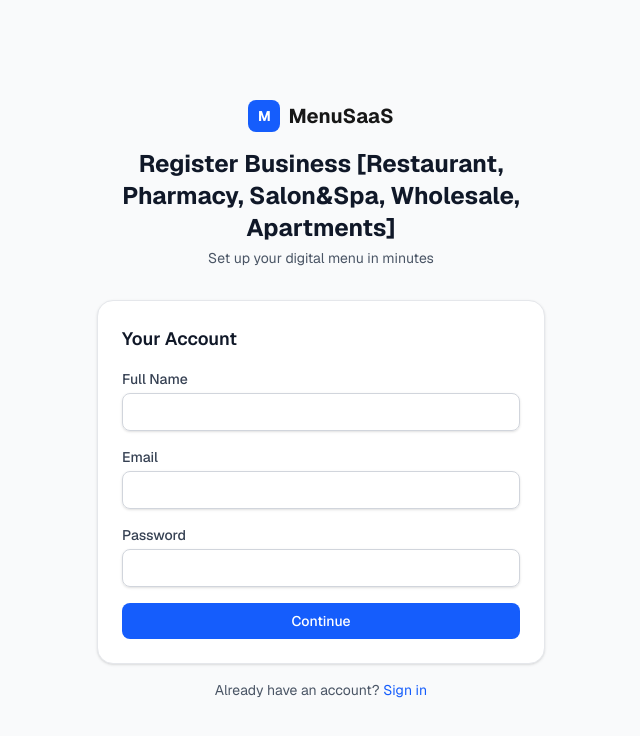
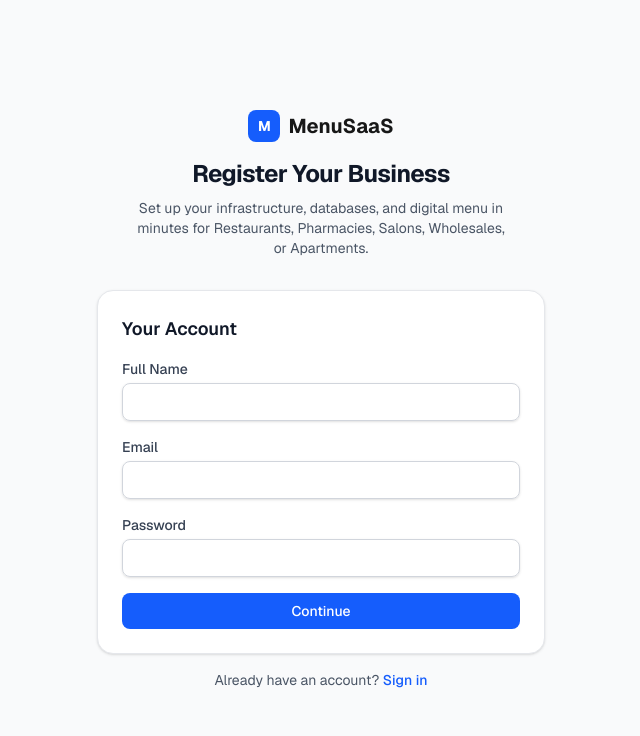
Before and after one commit to mosegic/proj, a Next.js app: page /register in a window 1280 px wide. Shown: the top 736 px of the page, without its empty margins (319-959 px from the left). Built offline with nearby package versions, Linux system fonts and the light colour scheme.

Commit message:
Revise RegisterPage header and footer content
Updated the header and footer text for the registration page to enhance clarity and user engagement.

```diff
--- a/src/app/register/page.tsx
+++ b/src/app/register/page.tsx
@@ -5,27 +5,37 @@ export default function RegisterPage() {
   return (
     <div className="min-h-screen bg-gray-50 flex flex-col items-center justify-center px-4 py-12">
       <div className="w-full max-w-md">
+
+        {/* Header Section */}
         <div className="text-center mb-8">
-          <Link href="/" className="inline-flex items-center gap-2 mb-4">
+          <Link href="/" className="inline-flex items-center gap-2 mb-4 group">
             <div className="w-8 h-8 bg-blue-600 rounded-lg flex items-center justify-center text-white font-bold text-sm">
               M
             </div>
             <span className="font-bold text-xl">MenuSaaS</span>
           </Link>
-          <h1 className="text-2xl font-bold text-gray-900">Register Business [Restaurant, Pharmacy, Salon&Spa, Wholesale, Apartments]</h1>
-          <p className="text-sm text-gray-600 mt-1">
-            Set up your digital menu in minutes
+
+          <h1 className="text-2xl font-bold text-gray-900 tracking-tight">
+            Register Your Business
+          </h1>
+          <p className="text-sm text-gray-600 mt-2 max-w-sm mx-auto">
+            Set up your infrastructure, databases, and digital menu in minutes for Restaurants, Pharmacies, Salons, Wholesales, or Apartments.
           </p>
         </div>
+
+        {/* Form Card */}
         <div className="bg-white rounded-2xl shadow-sm border border-gray-200 p-6">
           <RegisterForm />
         </div>
+
+        {/* Footer Link */}
         <p className="text-center text-sm text-gray-600 mt-4">
           Already have an account?{" "}
-          <Link href="/login" className="text-blue-600 hover:underline">
+          <Link href="/login" className="text-blue-600 hover:underline font-medium">
             Sign in
           </Link>
         </p>
+
       </div>
     </div>
   );
```
